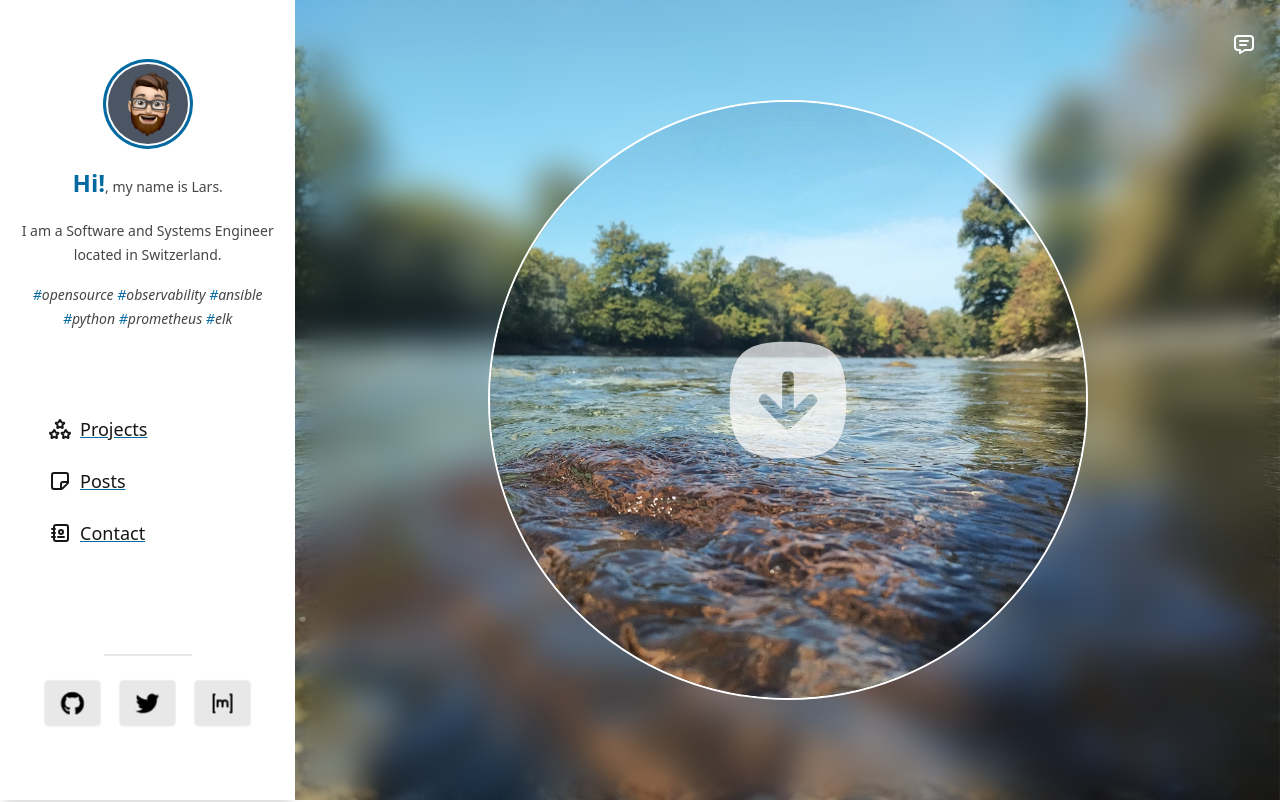
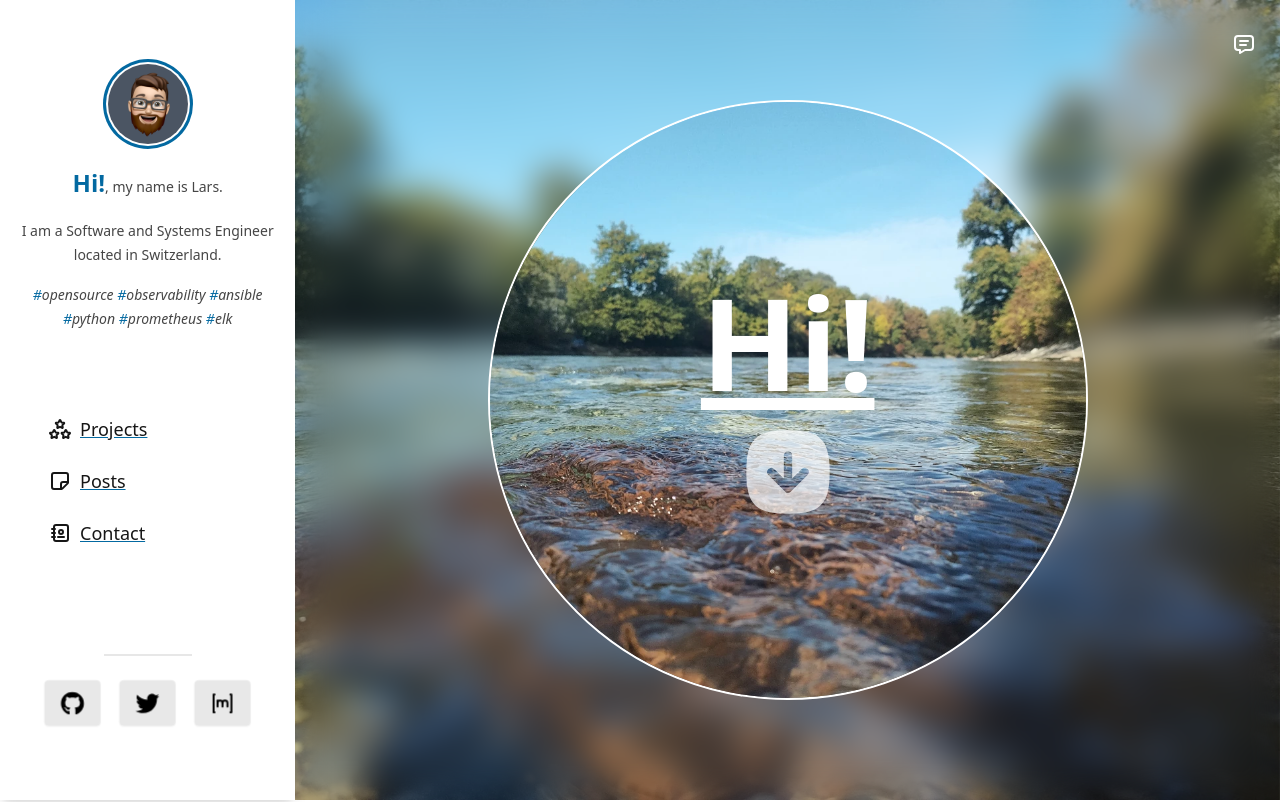
Before and after one commit to l4r-s/l4rs.net, a React (Vite) app: page / in a window 1280 px wide. Shown: the top 802 px of the page. Built offline with nearby package versions, Linux system fonts and the light colour scheme.

Commit message:
re-add hi for every viewport

```diff
--- a/src/components/Home.tsx
+++ b/src/components/Home.tsx
@@ -42,24 +42,21 @@ const Home: React.FC<Props> = (props) => {
                 className="text-white text-6xl md:text-7xl lg:text-9xl cursor-pointer"
                 onClick={scrollToSection}
               >
-                <div className="text-white opacity-70 hover:opacity-100 hidden md:flex lg:flex">
-                  <IconSquareRoundedArrowDownFilled
-                    size={140}
-                    className="hidden lg:flex"
-                  />
-                  <IconSquareRoundedArrowDownFilled
-                    size={100}
-                    className="hidden md:flex lg:hidden"
-                  />
-                  <IconSquareRoundedArrowDownFilled
-                    size={70}
-                    className="flex md:hidden lg:hidden"
-                  />
-                </div>
-                <div className="lg:hidden md:hidden text-white underline font-bold text-center flex flex-col items-center">
+                <div className="text-white underline font-bold text-center flex flex-col items-center">
                   <div>Hi!</div>
                   <div className="self-center items-center mt-4">
-                    <IconSquareRoundedArrowDownFilled size={40} />
+                    <IconSquareRoundedArrowDownFilled
+                      size={100}
+                      className="hidden lg:flex opacity-70 hover:opacity-100"
+                    />
+                    <IconSquareRoundedArrowDownFilled
+                      size={70}
+                      className="hidden lg:hidden md:flex opacity-70 hover:opacity-100"
+                    />
+                    <IconSquareRoundedArrowDownFilled
+                      size={60}
+                      className="flex md:hidden lg:hidden opacity-70 hover:opacity-100"
+                    />
                   </div>
                 </div>
               </h1>
```
